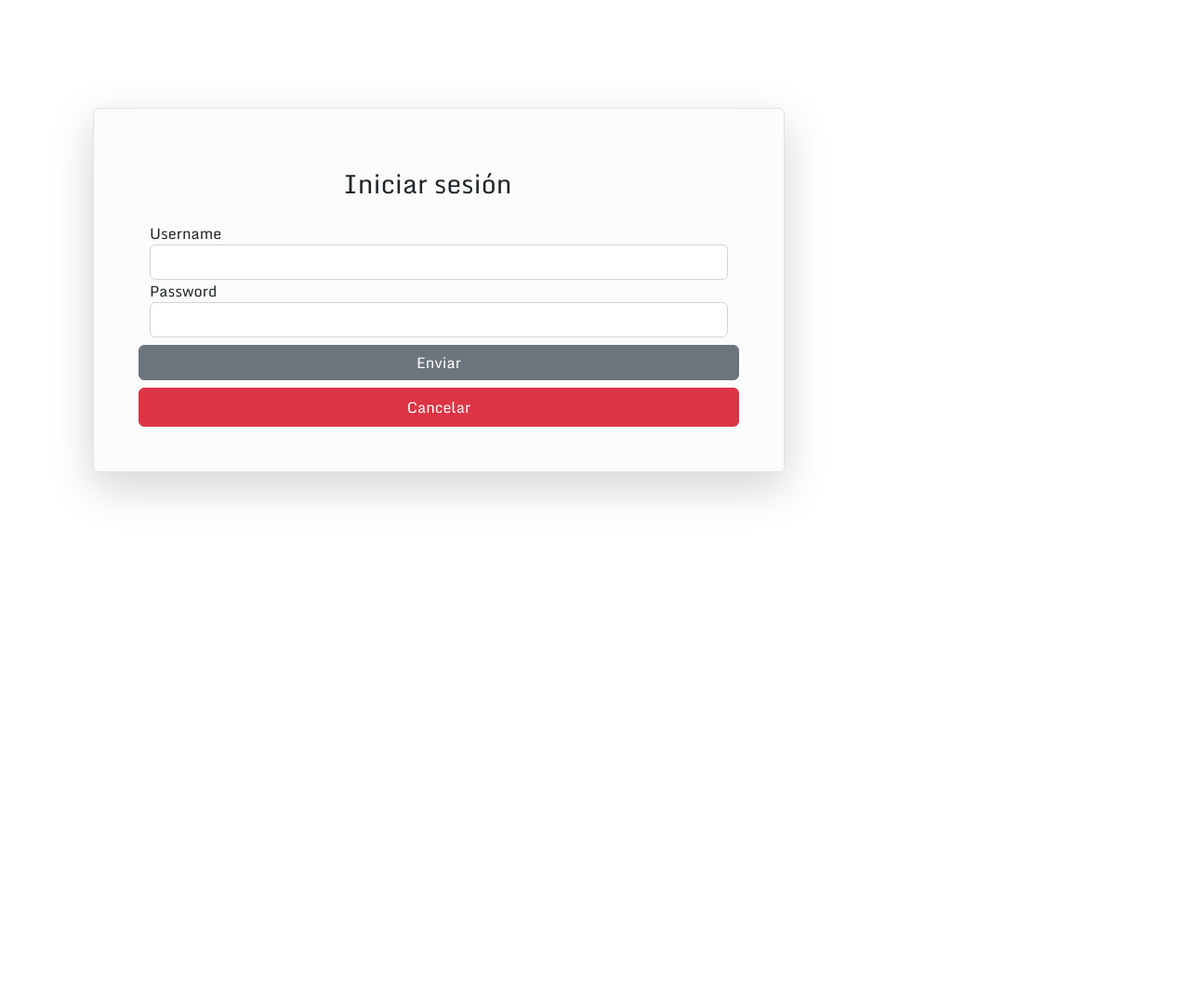
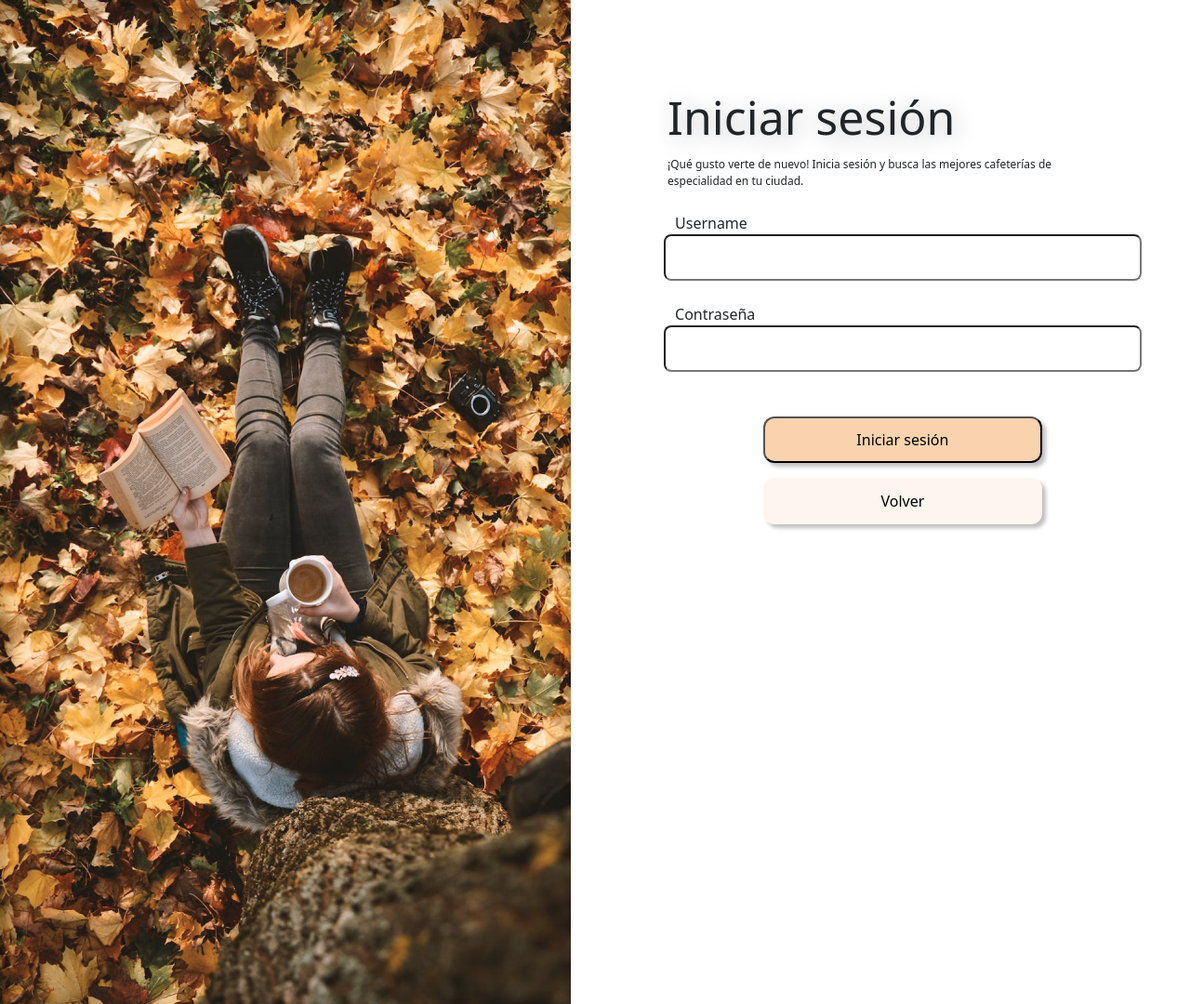
Before and after one commit to No-Country/s4-03-Python, a Django app: page /useraccount/login in a window 1280 px wide. Shown: the whole page at 93% size. Before the commit the page ends 537 px from the top, so only its background shows below. Run offline with Django 4.2, Linux system fonts and the light colour scheme; some libraries are stand-ins or nearby versions.

Commit message:
forms integrated

```diff
--- /dev/null
+++ b/coffeelovers/static/css/forms.css
@@ -0,0 +1,56 @@
+
+.grid-container{
+display: grid;
+grid-template-columns: auto auto;
+}
+#column1{
+width: auto;
+}
+
+#column2{
+  margin-top: 15%;
+  margin-left: 10%;
+  width: 80%;
+}
+.grupo-form{
+  margin-right: 40px;
+  margin-left: -8px ;
+}
+
+.texto-form{
+font-size: 12px;
+margin-top: 12px;
+}
+.titulo-form{
+  font-size: 50px;
+  text-shadow: 4px 4px 25px rgba(0, 0, 0, 0.25);
+}
+.boton-container{
+display: flex;
+justify-content: center;
+}
+
+.boton-form{
+display: flex;
+flex-direction: row;
+justify-content: center;
+align-items: center;
+padding: 10px 22px;
+width: 300px;
+height: 50px;
+
+background: rgba(242, 168, 93, 0.5);
+box-shadow: 4px 4px 4px rgba(0, 0, 0, 0.25);
+border-radius: 12px;
+}
+.return{
+background: rgba(242, 168, 93, 0.1);
+}
+a{
+  text-decoration: none;
+  color: #000;
+}
+a:hover {
+    color:#000;
+    text-decoration:none;
+}
--- a/coffeelovers/templates/useraccount/login.html
+++ b/coffeelovers/templates/useraccount/login.html
@@ -1,25 +1,61 @@
-{% extends 'base.html' %}
-{% block content %}
 {% load static %}
+<!DOCTYPE html>
+<html lang="en">
+<head>
+  <meta charset="UTF-8">
+  <meta http-equiv="X-UA-Compatible" content="IE=edge">
+  <meta name="viewport" content="width=device-width, initial-scale=1.0">
+  <title>Document</title>
+  <link href="https://cdn.jsdelivr.net/npm/bootstrap@5.2.1/dist/css/bootstrap.min.css" rel="stylesheet" integrity="sha384-iYQeCzEYFbKjA/T2uDLTpkwGzCiq6soy8tYaI1GyVh/UjpbCx/TYkiZhlZB6+fzT" crossorigin="anonymous">
+<link rel="stylesheet" href="https://cdnjs.cloudflare.com/ajax/libs/font-awesome/6.2.0/css/all.css">
+    <link rel="stylesheet" type="text/css" href="{% static 'css/forms.css' %}"/>
+</head>
+<body>
+
+<div class="row grid-container">
+  <div id="column1"  class="d-none d-lg-block">
+    <img src="{% static 'img/Rectangle.png' %}">
+</div>
 
 
-<div class="d-flex p-5 justify-content-start w-100 h-100 m-1">
-    <div class="py-5">
-      <form method="post" class="bg-light row p-5 col-lg-9 border boder-primary rounded shadow-lg mt-3 ms-md-5" style="--bs-bg-opacity: .5;">
-        <h3 class="row p-lg-3 justify-content-center">Iniciar sesión</h3>
+
+    <div class="container" id="column2">
+	<div class="grupo-form">
+	  <h3 class="titulo-form">Iniciar sesión</h3>
 	        {% csrf_token %}
-        <div class="form-group">
+	<div class="texto-form">
+	  <p>¡Qué gusto verte de nuevo! Inicia sesión y busca las mejores cafeterías de especialidad en tu ciudad.</p>
+	</div>
+
+	</div>
+
+        <div class="form-group my-4">
+	  <div class="row">
 	        <label for="username">Username</label>
-	        <input type="text" name="username" class="form-control">
         </div>
-        <div class="form-group">
-	        <label for="password">Password</label>
-	        <input type="password" name="password" class="form-control">
+	  <div class="row">
+	        <input type="text" name="username" class="form-control-lg">
         </div>
-        <button type="submit"  class="btn btn-secondary mt-2">Enviar</button>
-        <a class='row-2 btn btn-danger p-2 mt-2' href={% url 'home' %} >Cancelar</a>
+        </div>
+        <div class="form-group my-2">
+	  <div class="row">
+	        <label for="password">Contraseña</label>
+	  </div>
+	  <div class="row">
+		  <input type="password" name="password" class="form-control-lg">
+	    </div>
+        </div>
+	  <div class="row mt-5 boton-container">
+        <button type="submit"  class="boton-form">Iniciar sesión</button>
+        </div>
+
+	  <div class="row mt-3 boton-container">
+        <a class='boton-form return' href={% url 'home' %}>Volver</a>
+        </div>
+
+        </div>
       </form>
     </div>
 </div>
-
-{% endblock %}
+</body>
+</html>
```
Also changed, not shown: coffeelovers/templates/partials/_navbar.html (+3 -4 lines), coffeelovers/templates/useraccount/sign_up.html (+40 -13 lines), coffeelovers/static/img/Rectangle.png (added), coffeelovers/static/img/Rectangle2.png (added).
